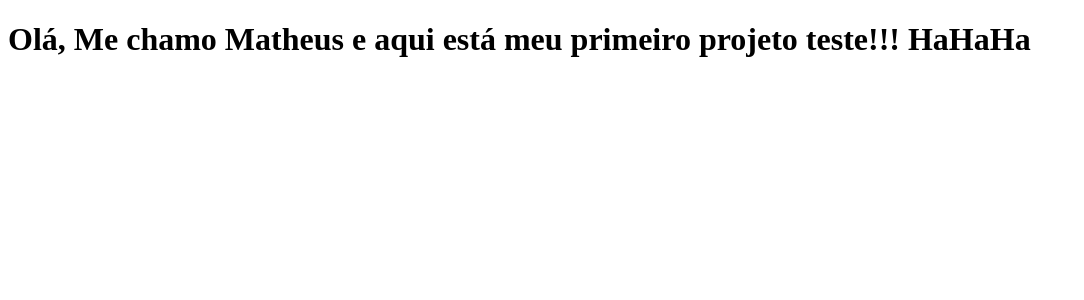
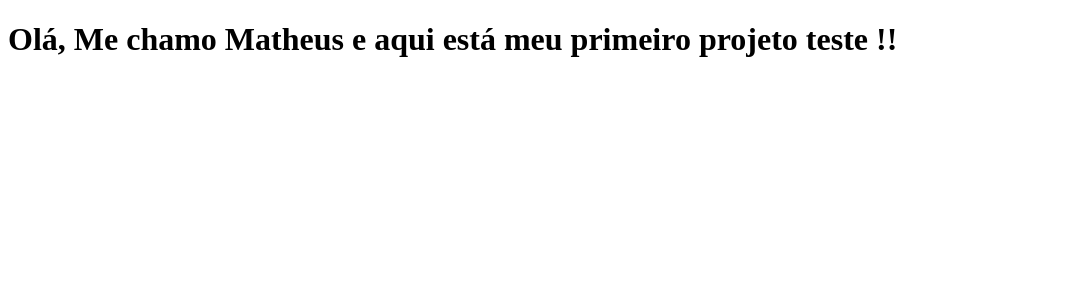
Before and after one commit to DevMatthh/clone-tabnews, a Next.js app: page / in a window 1280 px wide. Shown: the top 300 px of the page, without its empty margins (0-1084 px from the left). Built offline with nearby package versions, Linux system fonts and the light colour scheme.

Commit message:
modificando a mensagem de texto

```diff
--- a/pages/index.js
+++ b/pages/index.js
@@ -1,8 +1,6 @@
 function Home() {
   return (
-    <h1>
-      Olá, Me chamo Matheus e aqui está meu primeiro projeto teste!!! HaHaHa
-    </h1>
+    <h1>Olá, Me chamo Matheus e aqui está meu primeiro projeto teste !!</h1>
   );
 }
 
```
